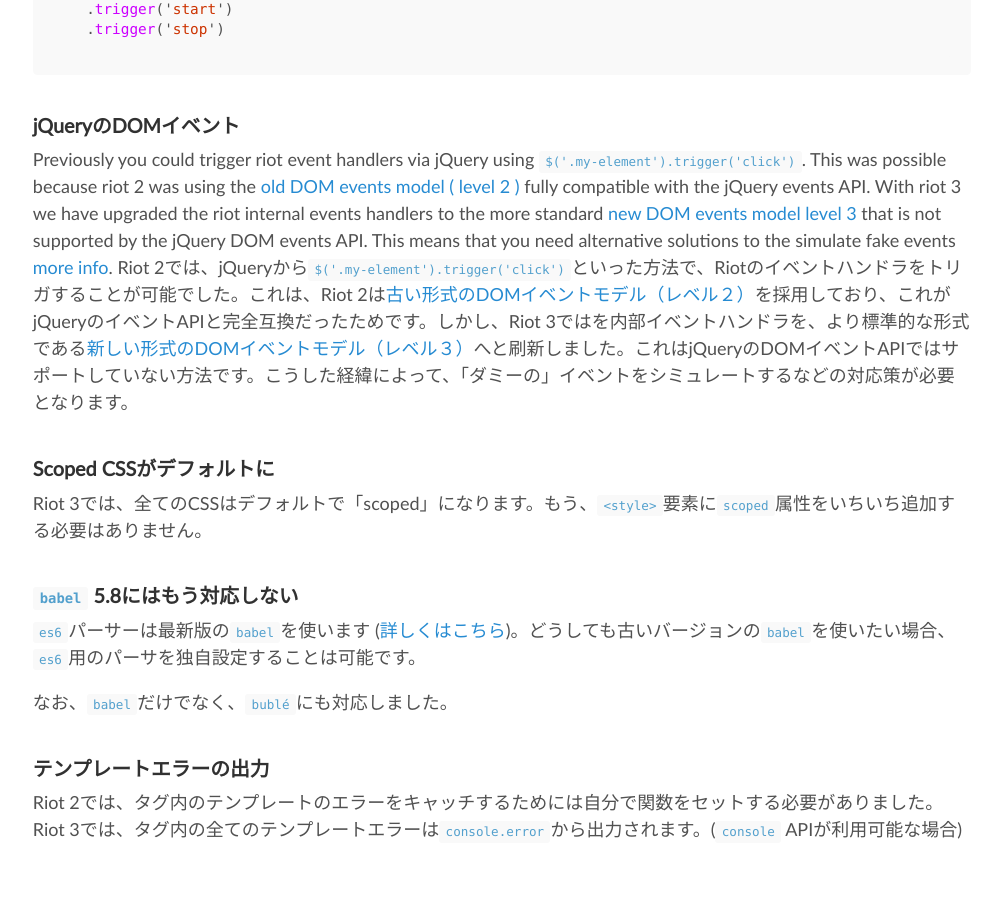
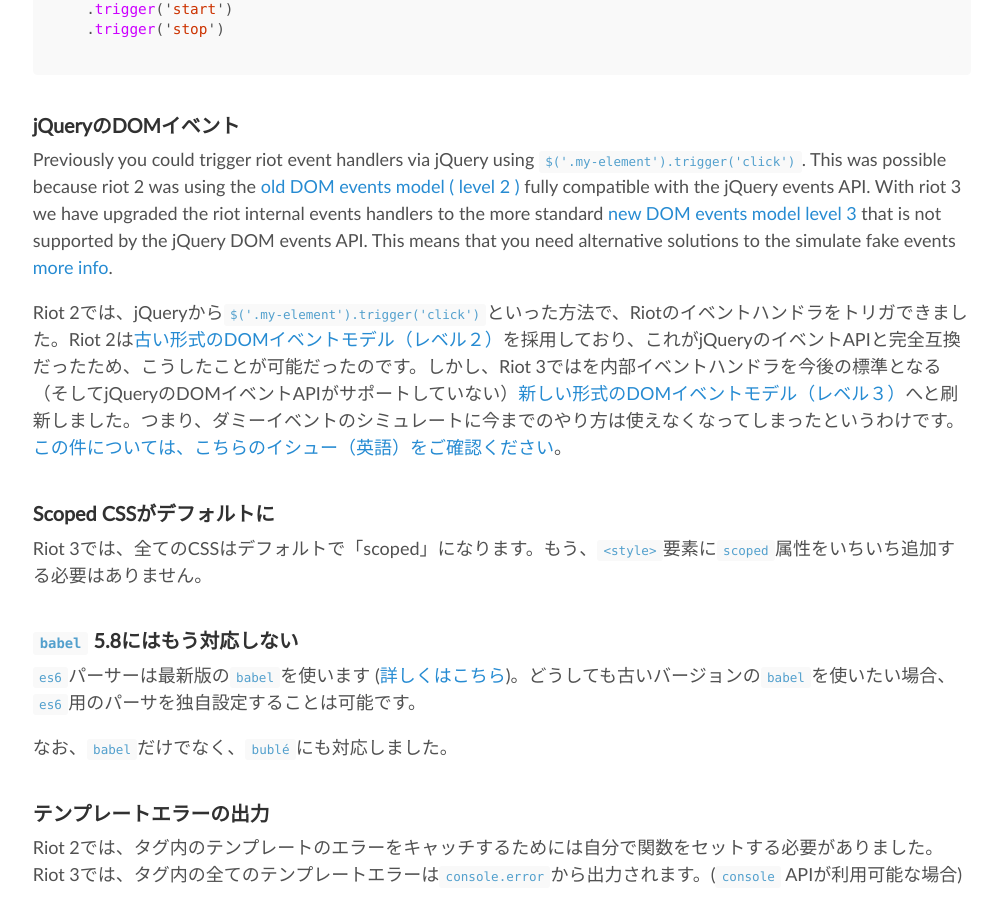
Before and after one commit to riot/riot.github.io, a Jekyll site: the page built from ja/guide/migration-from-riot2.md, in a window 1280 px wide and 900 px high, scrolled down 3084 px. Shown: the whole window, without its empty margins (138-1138 px from the left). Built offline with Jekyll 4.4.1, drawn with Linux system fonts in a browser that asks for light colours; nearby versions of some CDN libraries.

Commit message:
Update migration-from-riot2.md

```diff
--- a/ja/guide/migration-from-riot2.md
+++ b/ja/guide/migration-from-riot2.md
@@ -116,7 +116,8 @@
 ### jQueryのDOMイベント
 
 Previously you could trigger riot event handlers via jQuery using `$('.my-element').trigger('click')`. This was possible because riot 2 was using the [old DOM events model ( level 2 )](https://www.w3.org/TR/DOM-Level-2-Events/) fully compatible with the jQuery events API. With riot 3 we have upgraded the riot internal events handlers to the more standard [new DOM events model level 3](https://www.w3.org/TR/DOM-Level-3-Events/) that is not supported by the jQuery DOM events API. This means that you need alternative solutions to the simulate fake events [more info](https://github.com/riot/riot/issues/2150#issuecomment-271334951).
-Riot 2では、jQueryから`$('.my-element').trigger('click')`といった方法で、Riotのイベントハンドラをトリガすることが可能でした。これは、Riot 2は[古い形式のDOMイベントモデル（レベル２）](https://www.w3.org/TR/DOM-Level-2-Events/)を採用しており、これがjQueryのイベントAPIと完全互換だったためです。しかし、Riot 3ではを内部イベントハンドラを、より標準的な形式である[新しい形式のDOMイベントモデル（レベル３）](https://www.w3.org/TR/DOM-Level-3-Events/)へと刷新しました。これはjQueryのDOMイベントAPIではサポートしていない方法です。こうした経緯によって、「ダミーの」イベントをシミュレートするなどの対応策が必要となります。
+
+Riot 2では、jQueryから`$('.my-element').trigger('click')`といった方法で、Riotのイベントハンドラをトリガできました。Riot 2は[古い形式のDOMイベントモデル（レベル２）](https://www.w3.org/TR/DOM-Level-2-Events/)を採用しており、これがjQueryのイベントAPIと完全互換だったため、こうしたことが可能だったのです。しかし、Riot 3ではを内部イベントハンドラを今後の標準となる（そしてjQueryのDOMイベントAPIがサポートしていない）[新しい形式のDOMイベントモデル（レベル３）](https://www.w3.org/TR/DOM-Level-3-Events/)へと刷新しました。つまり、ダミーイベントのシミュレートに今までのやり方は使えなくなってしまったというわけです。[この件については、こちらのイシュー（英語）をご確認ください](https://github.com/riot/riot/issues/2150#issuecomment-271334951)。
 
 ### Scoped CSSがデフォルトに
 
```
